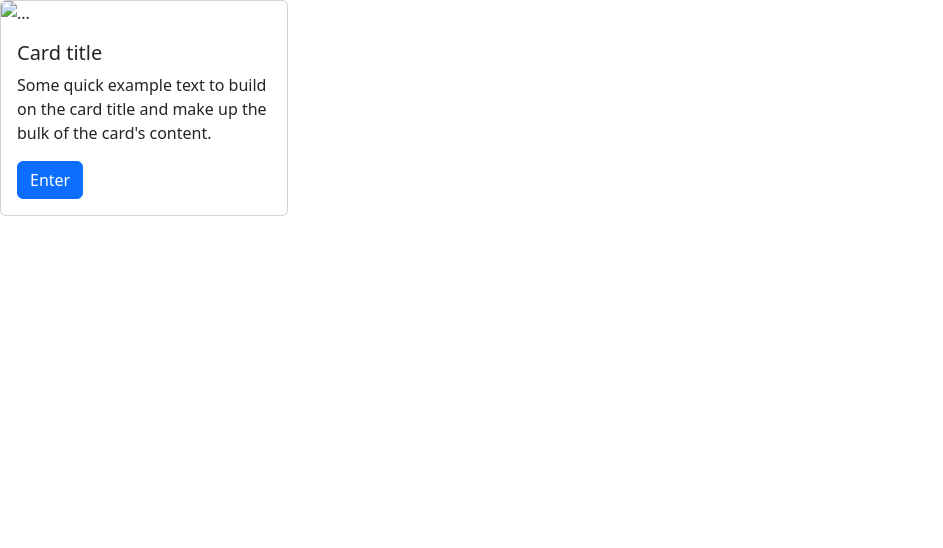
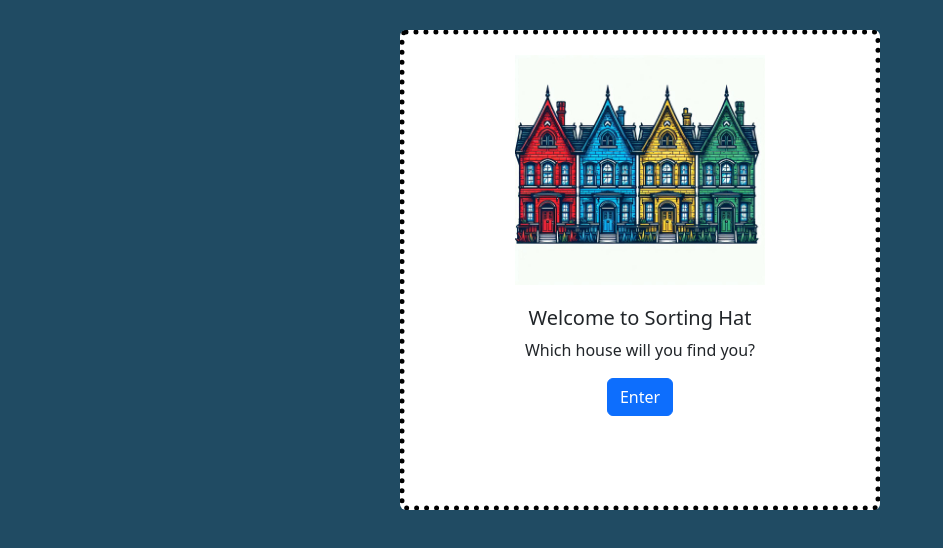
Before and after one commit to daniella-mcnair/2.0INDIVIDUAL-PROJECT-sorting-hat, a plain HTML site: page index.html in a window 1280 px wide. Shown: the whole page, without its empty margins (0-943 px from the left). Drawn offline with nearby package versions, Linux system fonts and the light colour scheme.

Commit message:
styled home card

```diff
--- a/index.html
+++ b/index.html
@@ -9,6 +9,11 @@
 </head>
 <body>
   <div id = "card"></div>
+  <div id = "form">
+    <form>
+
+      </div>
+  </div>
   <div id = "firstYear"></div>
   <div id = "voldyArmy"></div>
 
--- a/main.css
+++ b/main.css
@@ -0,0 +1,24 @@
+.card {
+  margin-top: 30px;
+  text-align: center;
+  background-color: white;
+  border: 5px dotted black;
+  display: block;
+  margin-left: auto;
+  margin-right: auto;
+}
+
+
+.card-img-top {
+  display: block;
+  padding-top: 20px;
+  margin-bottom: 5px;
+  margin-left: auto;
+  margin-right: auto;
+  width: 250px;
+  height: 250px;
+}
+
+body {
+  background-color: #204b63;;
+}
--- a/main.js
+++ b/main.js
@@ -1,6 +1,7 @@
-const students = [
+const cards = [
   { name: "Liza",
-    house: "Ravenclaw"
+    house: "Ravenclaw",
+    color: "blue",
   },
 ];
 
@@ -12,16 +13,26 @@ const renderHomeCard = () => {
   const cardApp = document.querySelector("#card");
   let domstring = "";
   domstring += `
-  <div class="card" style="width: 18rem;">
-  <img src="..." class="card-img-top" alt="...">
+  <div class="card" style="width: 30rem; height: 30rem;">
+  <img src="../images/houses.jpg" class="card-img-top" alt="...">
   <div class="card-body">
-    <h5 class="card-title">Card title</h5>
-    <p class="card-text">Some quick example text to build on the card title and make up the bulk of the card's content.</p>
-    <a href="#" class="btn btn-primary">Enter</a>
+    <h5 class="card-title">Welcome to Sorting Hat</h5>
+    <which class="card-text">Which house will you find you?</p>
+    <button id = "startButton" class="btn btn-primary">Enter</button>
   </div>
 </div>
   `
   cardApp.innerHTML = domstring;
 }
 
+
+
+// const hideCard = () =>{
+//   document.querySelector("#card").style.display = "none";
+//   };
+
+
+// const startApp = document.querySelector("#startButton");
+// startApp.addEventListener("click", hideCard)
+
 renderHomeCard();
```
Also changed, not shown: images/houses.jpg (added).
